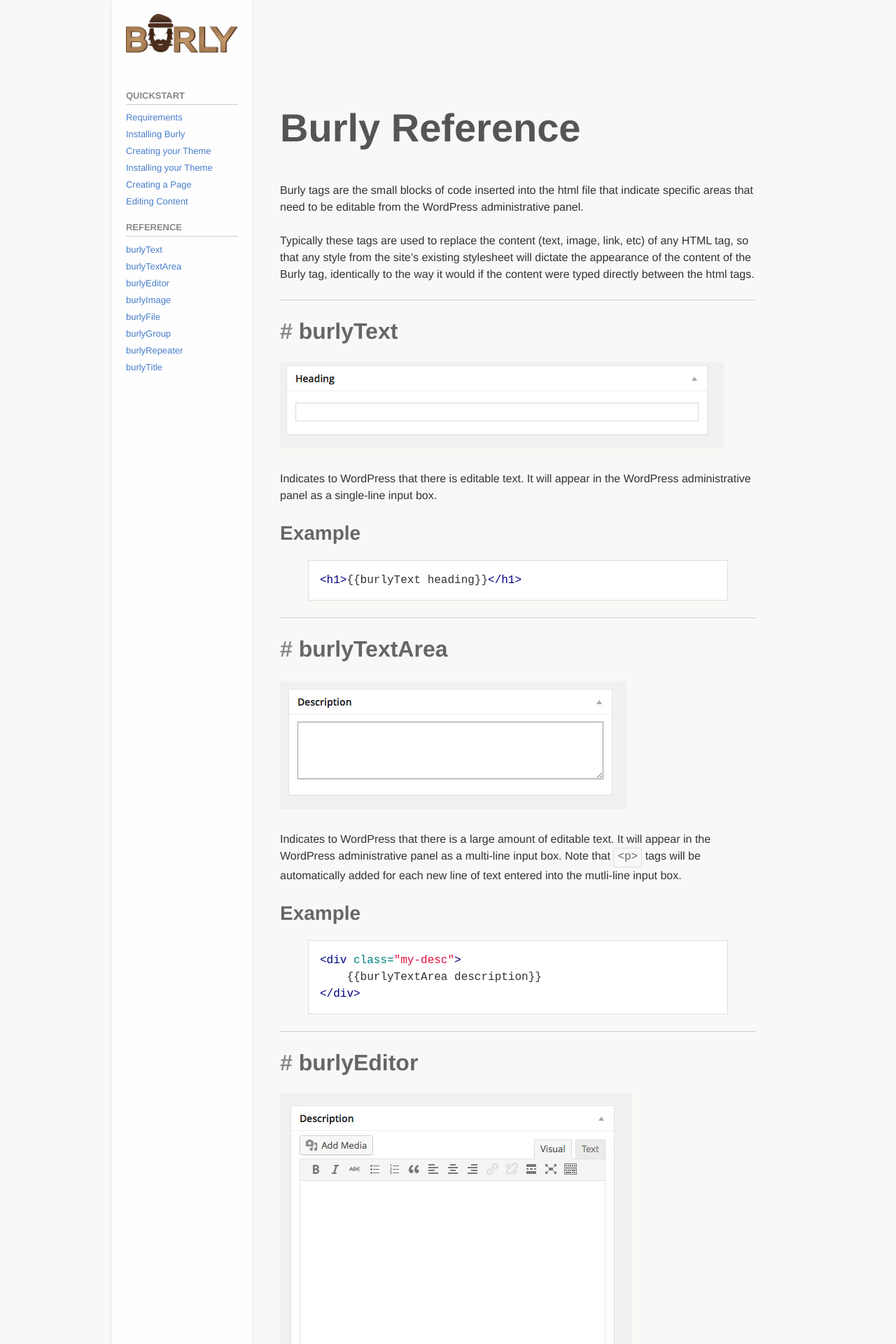
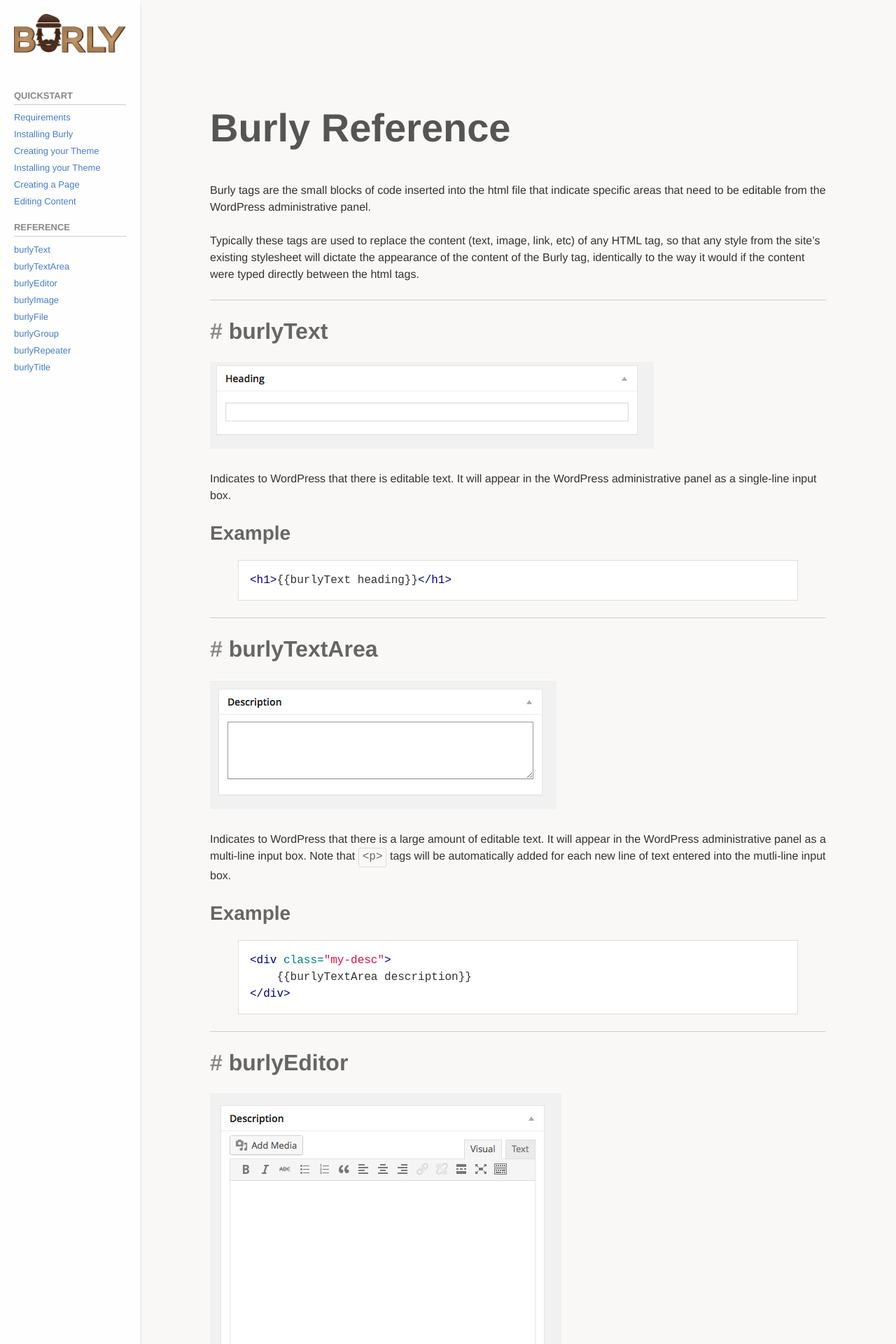
Before and after one commit to elbongurk/burly, a Jekyll site: the page built from docs/reference.md, in a window 1280 px wide. Shown: the top 1920 px of the page at 70% size. Built offline with Jekyll 4.4.1, drawn with Linux system fonts in a browser that asks for light colours; nearby versions of some CDN libraries.

Commit message:
Fix to last change (essentially a never mind)

```diff
--- a/assets/css/style.css
+++ b/assets/css/style.css
@@ -3388,9 +3388,7 @@ dl code, p code, ol code, ul code {
 
 /*! Docs */
 .docs {
-  background: #F9F8F6;
-  max-width: 60em;
-  margin: 0 auto; }
+  background: #F9F8F6; }
   .docs .highlight {
     border: 1px solid #ddd; }
 
@@ -3436,6 +3434,8 @@ dl code, p code, ol code, ul code {
   padding: 0 20px; }
   @media screen and (min-width: 40em)  {
     .docs article {
+      max-width: 60em;
+      margin: 0 auto;
       padding: 0 40px; } }
   .docs article h1 {
     color: #333;
--- a/assets/scss/style.scss
+++ b/assets/scss/style.scss
@@ -239,8 +239,6 @@ dl code, p code, ol code, ul code {
 
 .docs {
 	background: #F9F8F6;
-	max-width: 60em;
-	margin: 0 auto;
   .highlight {
     border: 1px solid #ddd;
   }
@@ -296,6 +294,8 @@ dl code, p code, ol code, ul code {
 .docs article {
 	padding: 0 20px;
   @include media($medium-screen-up) {
+  	max-width: 60em;
+	margin: 0 auto;
     padding: 0 40px;
   }
   h1 {
```
